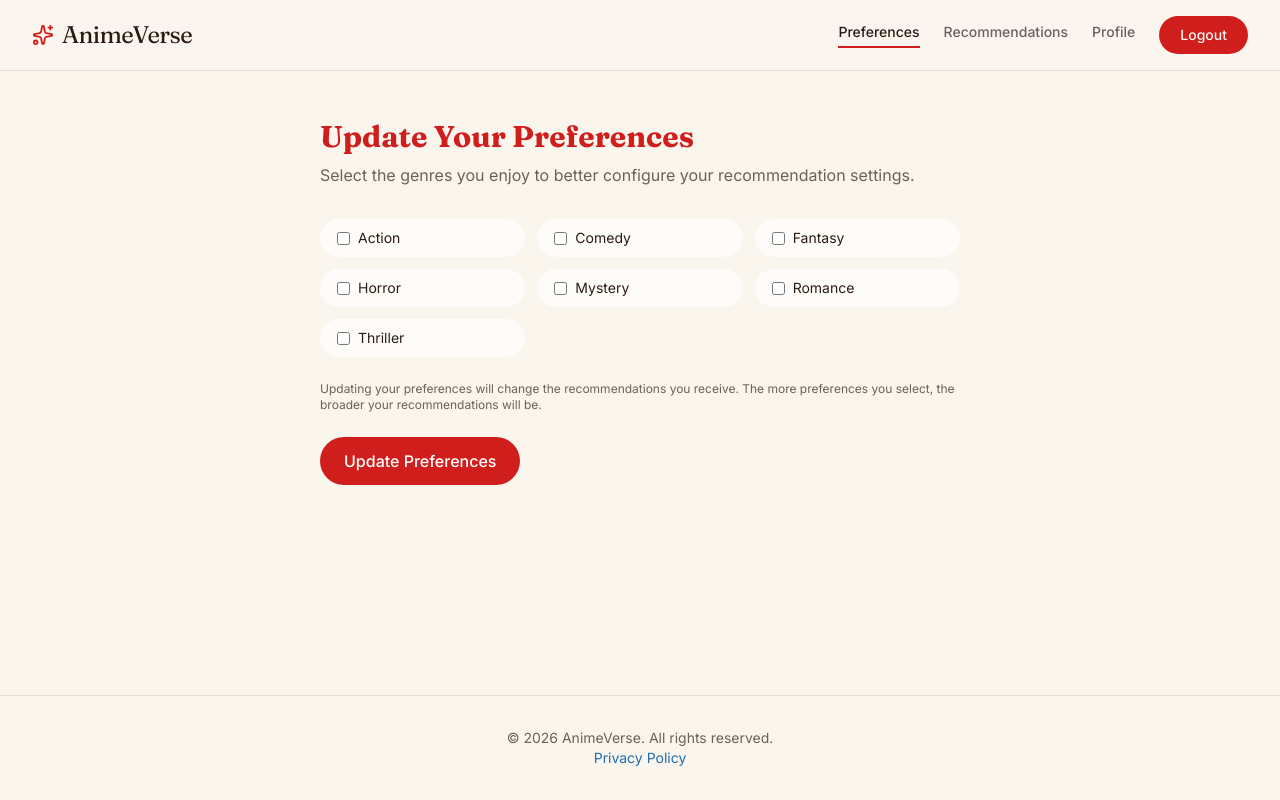
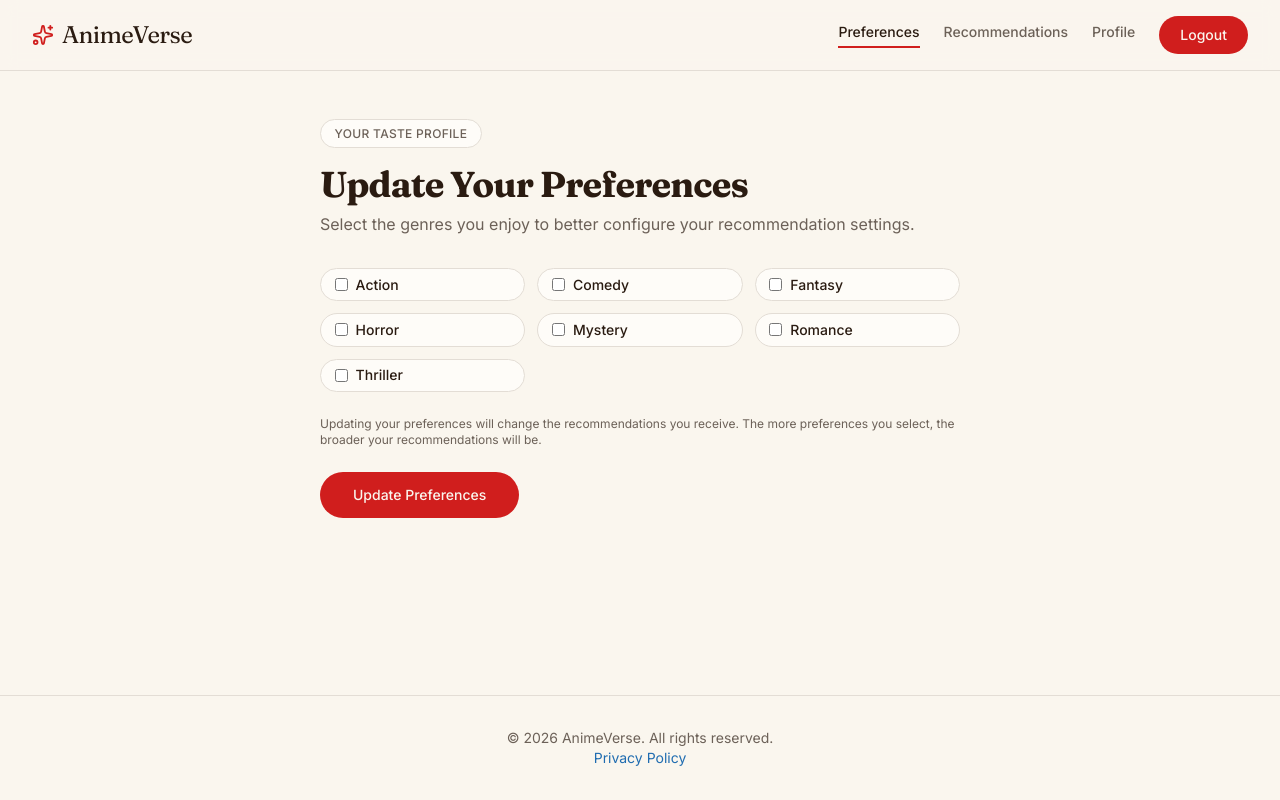
Before and after one commit to minkim26/AnimeVerse, a React (Vite) app: page /preferences in a window 1280 px wide. Built offline with nearby package versions, Linux system fonts and the light colour scheme; no server answers; sample sign-in values are in the browser's storage.

Commit message:
Restyle Recommendations, AnimeCard, genre chips, and Preferences

```diff
--- a/src/components/AnimeCard.tsx
+++ b/src/components/AnimeCard.tsx
@@ -12,13 +12,12 @@ export default function AnimeCard({ anime }: AnimeCardProps) {
   const synopsis = animeSynopsis(anime)
 
   return (
-    <div className="flex flex-col bg-[var(--color-surface)] rounded-2xl p-4 shadow-sm hover:-translate-y-1 transition-transform">
+    <div className="surface-card flex flex-col p-3 hover:-translate-y-1 transition-transform duration-[var(--duration-normal)] ease-[var(--ease-out-expo)]">
       <button
         type="button"
         onClick={() => setShowSynopsis((v) => !v)}
         className="block w-full text-left bg-transparent border-none p-0 cursor-pointer"
       >
-        <h3 className="font-display text-sm font-semibold mb-2">{title}</h3>
         {poster && (
           <img
             src={poster}
@@ -27,9 +26,12 @@ export default function AnimeCard({ anime }: AnimeCardProps) {
             className="w-full rounded-xl object-cover aspect-[2/3]"
           />
         )}
+        <h3 className="font-display text-sm font-semibold mt-3 leading-snug text-[var(--color-ink)]">
+          {title}
+        </h3>
       </button>
       {showSynopsis && synopsis && (
-        <p className="text-xs text-[var(--color-muted)] mt-2">{synopsis}</p>
+        <p className="text-xs text-[var(--color-muted)] mt-2 leading-relaxed">{synopsis}</p>
       )}
     </div>
   )
--- a/src/components/GenreCheckboxGroup.tsx
+++ b/src/components/GenreCheckboxGroup.tsx
@@ -16,20 +16,28 @@ export default function GenreCheckboxGroup({ selected, onChange }: GenreCheckbox
 
   return (
     <div className="grid grid-cols-2 sm:grid-cols-3 gap-3">
-      {GENRES.map((genre) => (
+      {GENRES.map((genre) => {
+        const checked = selected.includes(genre)
+        return (
           <label
             key={genre}
-          className="flex items-center gap-2 px-4 py-2 rounded-full bg-[var(--color-surface)] border border-transparent has-checked:border-[var(--color-primary)] cursor-pointer capitalize text-sm"
+            // .pill's background/border are unlayered CSS (see tokens.css) and always
+            // beat a plain Tailwind utility override, so the checked pastel fill goes
+            // through inline style instead of has-checked:bg-*. The has-checked:ring
+            // utility still works because .pill sets no box-shadow to compete with.
+            className="pill gap-2 px-4 py-2 cursor-pointer capitalize text-sm font-medium transition-colors has-checked:ring-2 has-checked:ring-[var(--color-accent)]"
+            style={checked ? { background: 'var(--color-mint)', borderColor: 'var(--color-accent)' } : undefined}
           >
             <input
               type="checkbox"
-            checked={selected.includes(genre)}
+              checked={checked}
               onChange={() => toggle(genre)}
-            className="accent-[var(--color-primary)]"
+              className="accent-[var(--color-accent)]"
             />
             {genre}
           </label>
-      ))}
+        )
+      })}
     </div>
   )
 }
--- a/src/pages/Preferences.tsx
+++ b/src/pages/Preferences.tsx
@@ -39,7 +39,10 @@ export default function Preferences() {
       <Navbar />
 
       <main className="flex-1 max-w-2xl mx-auto px-4 py-12 w-full">
-        <h1 className="font-display text-3xl font-bold mb-2 text-[var(--color-primary)]">
+        <span className="pill w-fit text-xs font-medium uppercase tracking-wide text-[var(--color-muted)]">
+          Your taste profile
+        </span>
+        <h1 className="font-display text-3xl md:text-4xl font-bold tracking-tight text-[var(--color-ink)] mt-4 mb-2">
           Update Your Preferences
         </h1>
         <p className="text-[var(--color-muted)] mb-8">
@@ -60,7 +63,7 @@ export default function Preferences() {
             <button
               type="submit"
               disabled={saving}
-              className="mt-6 px-6 py-3 rounded-full text-white bg-[var(--color-primary)] font-medium transition-opacity hover:opacity-90 disabled:opacity-50"
+              className="btn btn-accent mt-6 px-8 py-3 text-sm disabled:opacity-50 disabled:cursor-not-allowed"
             >
               {saving ? 'Saving...' : 'Update Preferences'}
             </button>
--- a/src/pages/Recommendations.tsx
+++ b/src/pages/Recommendations.tsx
@@ -14,16 +14,29 @@ import {
 interface AnimeSectionProps {
   title: string
   anime: AniListAnime[] | null
+  dark?: boolean
 }
 
-function AnimeSection({ title, anime }: AnimeSectionProps) {
+function AnimeSection({ title, anime, dark }: AnimeSectionProps) {
+  const mutedClass = dark ? 'text-[var(--color-paper)]/70' : 'text-[var(--color-muted)]'
+
   return (
-    <section className="py-8">
-      <h2 className="font-display text-2xl font-bold mb-4">{title}</h2>
+    <section className={dark ? 'dark-card p-6 sm:p-8 my-10' : 'py-8'}>
+      <div
+        className="flex items-center gap-3 mb-6 pb-3 border-b"
+        style={{ borderColor: dark ? 'color-mix(in oklch, var(--color-paper) 20%, transparent)' : 'var(--color-line)' }}
+      >
+        <span className="h-6 w-1.5 rounded-full shrink-0" style={{ background: 'var(--color-accent)' }} />
+        <h2
+          className={`font-display text-2xl font-semibold tracking-tight ${dark ? 'text-[var(--color-paper)]' : 'text-[var(--color-ink)]'}`}
+        >
+          {title}
+        </h2>
+      </div>
       {anime === null ? (
-        <p className="text-[var(--color-muted)]">Loading...</p>
+        <p className={mutedClass}>Loading...</p>
       ) : anime.length === 0 ? (
-        <p className="text-[var(--color-muted)]">Nothing to show here yet.</p>
+        <p className={mutedClass}>Nothing to show here yet.</p>
       ) : (
         <div className="grid grid-cols-2 sm:grid-cols-3 md:grid-cols-4 gap-4 items-start">
           {anime.map((a) => (
@@ -53,14 +66,17 @@ export default function Recommendations() {
       <Navbar />
 
       <main className="flex-1 max-w-6xl mx-auto px-4 py-12 w-full">
-        <h1 className="font-display text-3xl font-bold mb-2 text-[var(--color-primary)]">
+        <span className="pill w-fit text-xs font-medium uppercase tracking-wide text-[var(--color-muted)]">
+          Personalized picks
+        </span>
+        <h1 className="font-display text-3xl md:text-4xl font-bold tracking-tight text-[var(--color-ink)] mt-4 mb-2">
           Your Top Recommendations
         </h1>
-        <p className="text-[var(--color-muted)]">
+        <p className="text-[var(--color-muted)] max-w-xl">
           Click on any anime title or its image to toggle more information about it.
         </p>
 
-        <AnimeSection title="For You" anime={byGenre} />
+        <AnimeSection title="For You" anime={byGenre} dark />
         <AnimeSection title="Trending Now" anime={trending} />
         <AnimeSection title="New Releases" anime={newReleases} />
         <AnimeSection title="Random Recommendations" anime={random} />
```
Lines whose indentation alone changed are shown as unchanged.
